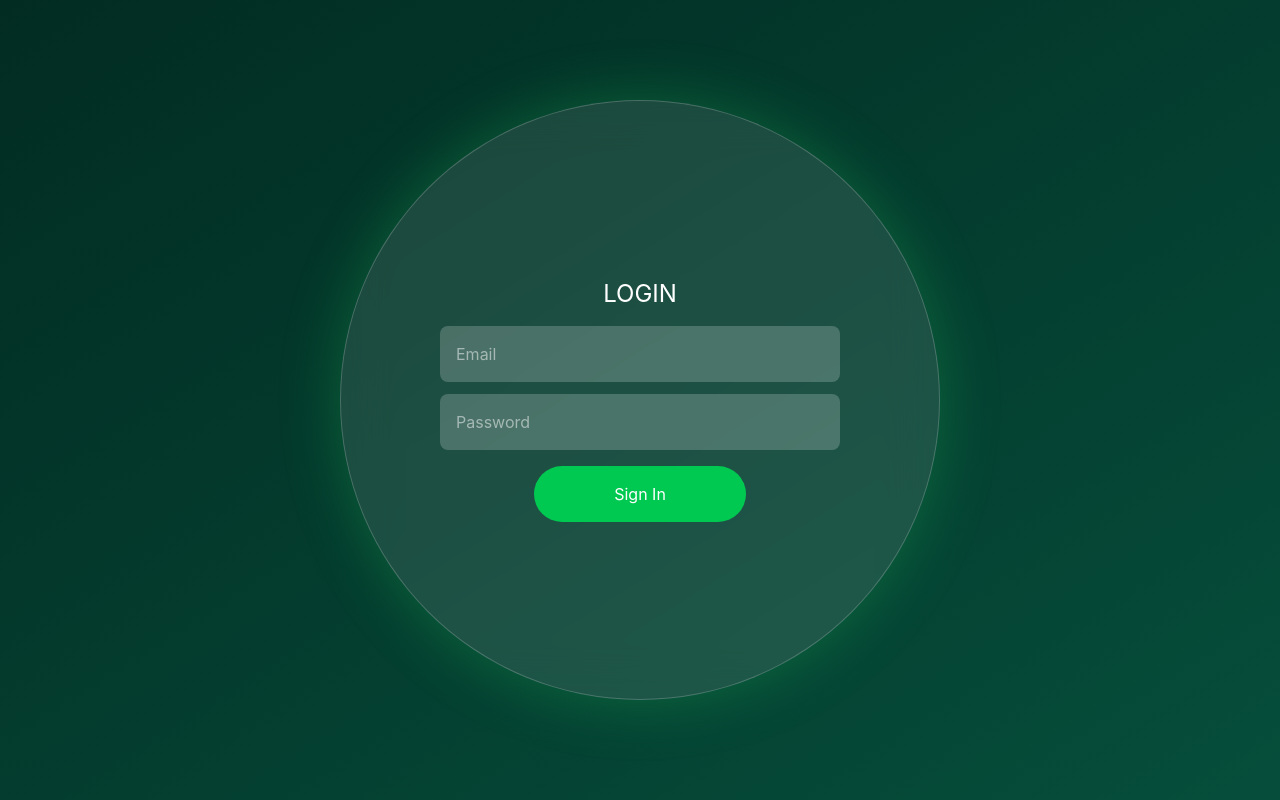
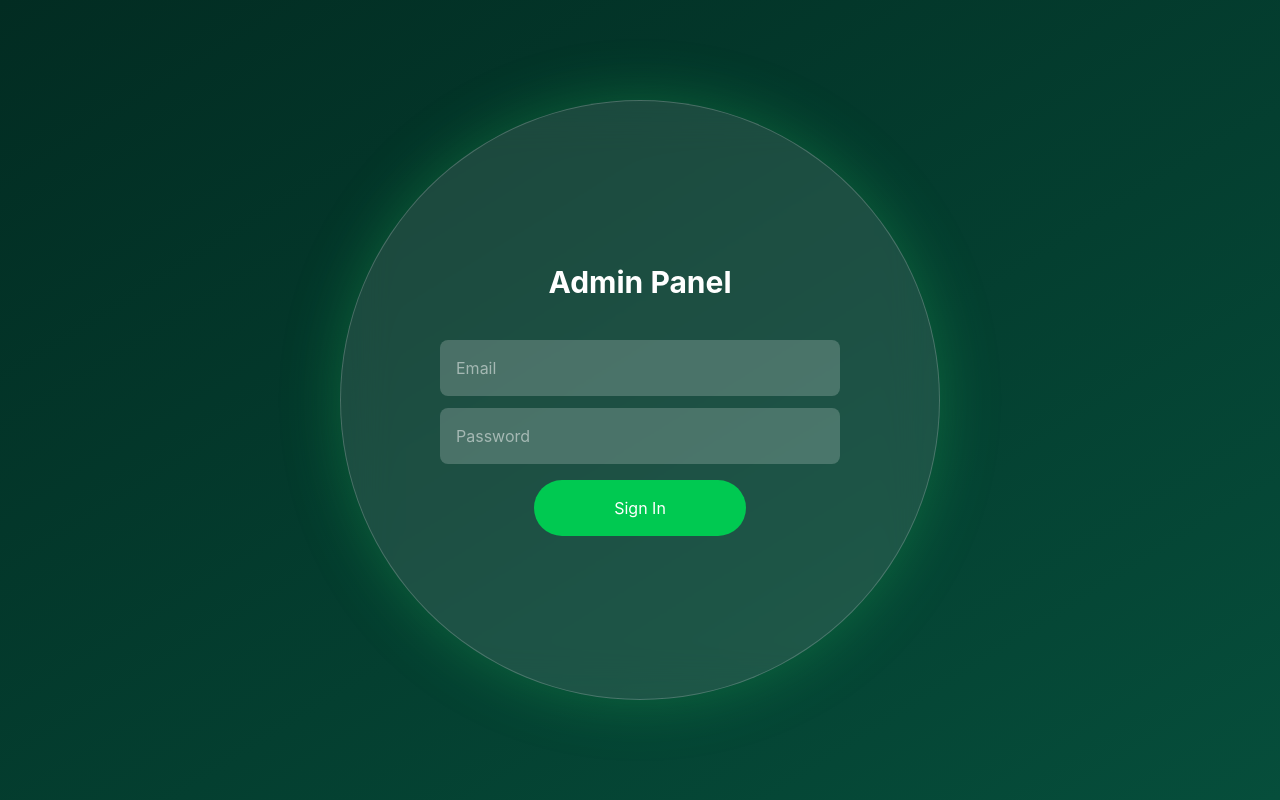
Before and after one commit to Dipokdas347250/mern-2501, a React (Vite) app in the folder Dashboard/: page /login in a window 1280 px wide. Built offline with nearby package versions, Linux system fonts and the light colour scheme.

Commit message:
admin panel

```diff
--- a/Dashboard/src/components/auth/Login.jsx
+++ b/Dashboard/src/components/auth/Login.jsx
@@ -48,11 +48,12 @@ export default function GlassLogin() {
     <div className="relative h-screen flex items-center justify-center bg-linear-to-br from-[#022c22] to-[#064e3b] overflow-hidden">
 
 
+
       <form
         onSubmit={handleSubmit}
         className="w-150 h-150 rounded-full bg-white/10 backdrop-blur-xl border border-white/20 shadow-[0_0_60px_rgba(34,197,94,0.3)] flex flex-col items-center justify-center text-white"
       >
-        <h2 className="text-2xl mb-4">LOGIN</h2>
+        <h2 className="text-3xl mb-10 font-bold ">Admin Panel</h2>
         {error && (
           <p className="text-red-400 text-sm mb-2">{error}</p>
         )}
```
